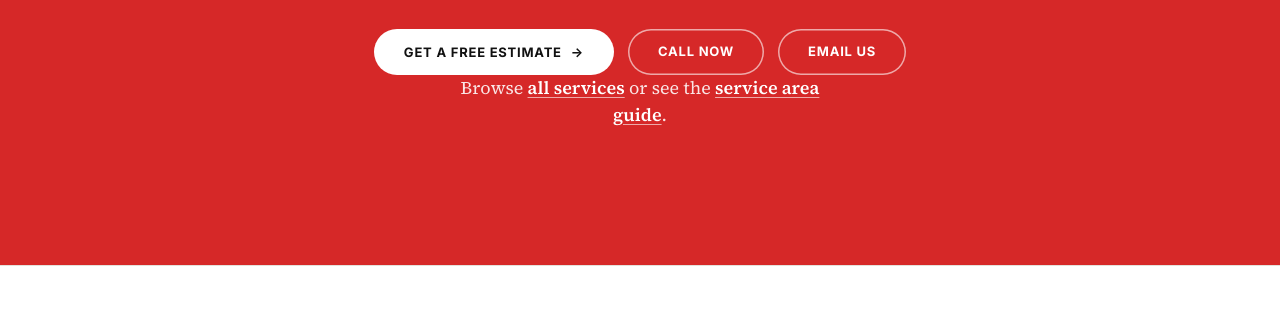
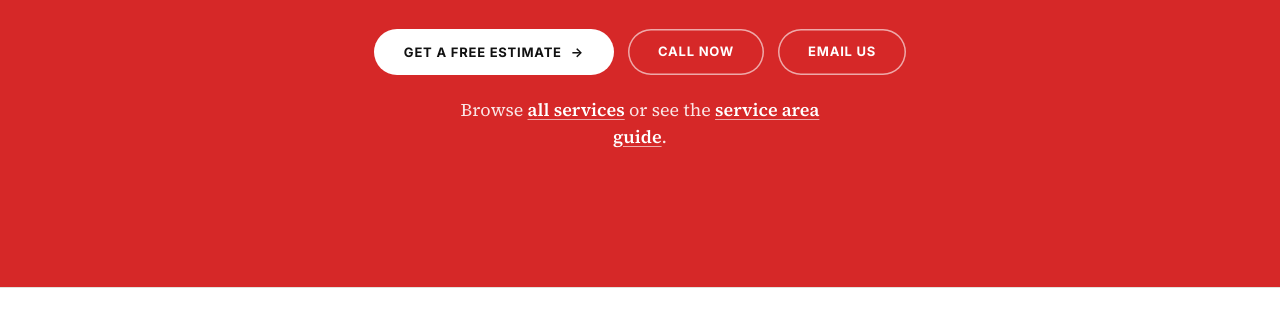
Before and after one commit to contractorarsenal/youngbucks, a plain HTML site: page our-work.html in a window 1280 px wide. Shown: the part 4588-4920 px from the top of the page. Drawn offline with Linux system fonts and the light colour scheme.

Commit message:
fix: space the link line below the closing-band buttons
Co-Authored-By: Claude Fable 5.2 <noreply@anthropic.com>

```diff
--- a/css/style.css
+++ b/css/style.css
@@ -932,3 +932,5 @@ a:focus-visible,button:focus-visible,input:focus-visible,select:focus-visible,te
 @media (max-width:640px){.value-row.area-grid .value-item,.value-row.area-grid .value-item:not(:first-child){padding-left:0;border-left:none}}
 /* Long button labels on narrow phones: wrap inside the screen instead of clipping */
 @media (max-width:480px){.btn{max-width:100%}.page-hero-cta .btn,.contact-actions .btn,.cta-row .btn,.svc-feature-body .btn,.dark-feature-body .btn{white-space:normal;text-align:center;line-height:1.3;padding-block:12px;padding-inline:22px}}
+/* Link line under the closing-band buttons */
+.cta p.pf-links{margin-top:22px}
```
